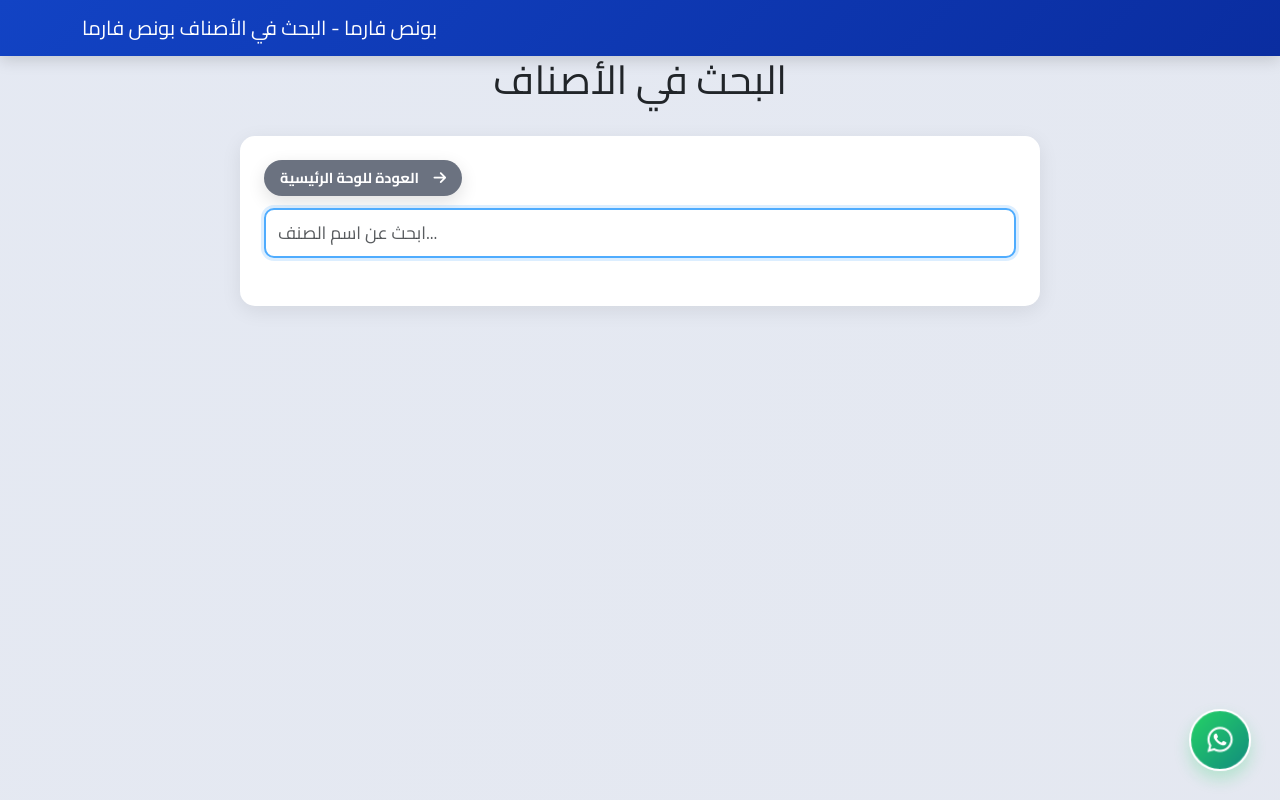
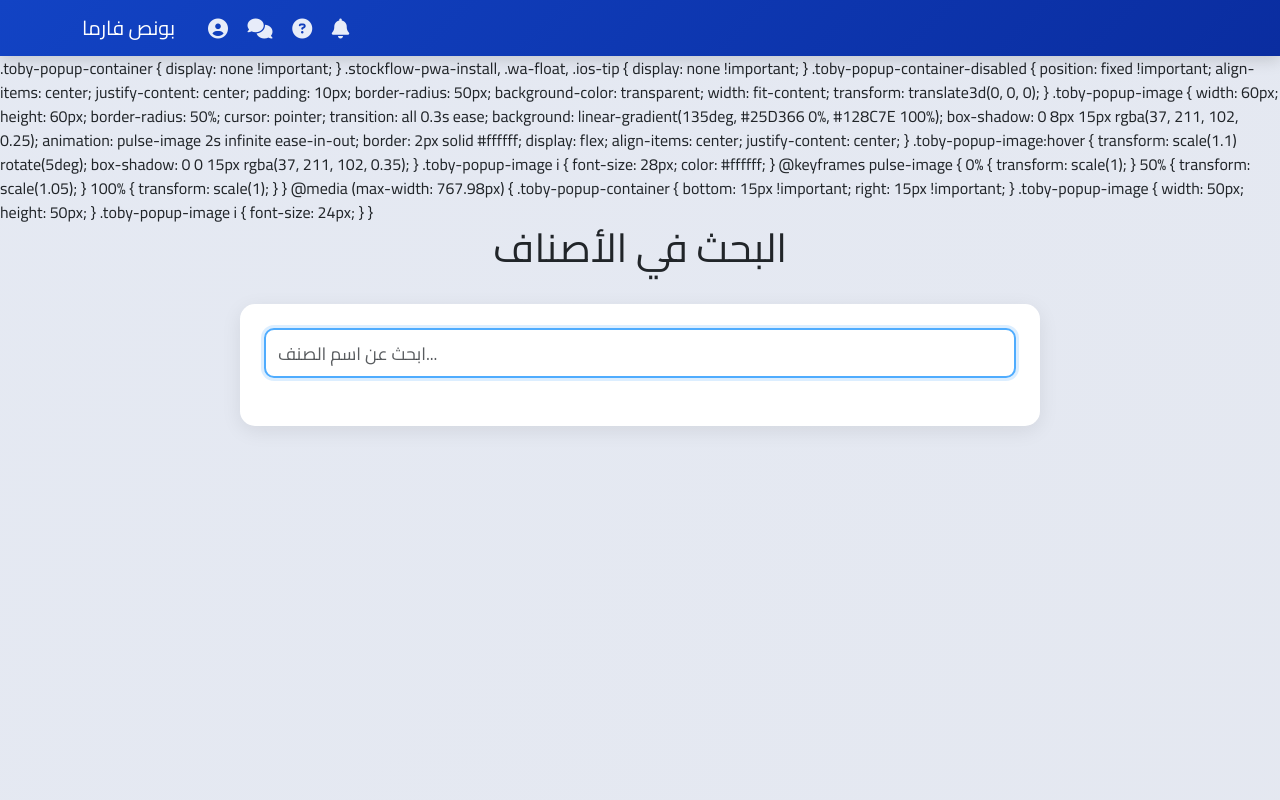
Before and after one commit to Mohamed951357/stockflow-website, a Python web app: template templates/search.html in a window 1280 px wide. Run offline with Jinja, Linux system fonts and the light colour scheme; the template is opened without the code that fills it, so the values that code supplies are empty.

Commit message:
fix: add notification badges to search page navbar (search.html)

```diff
--- a/templates/search.html
+++ b/templates/search.html
@@ -3,6 +3,7 @@
 <head>
     <meta charset="UTF-8">
     <meta name="viewport" content="width=device-width, initial-scale=1.0">
+    <meta name="theme-color" content="#ffffff">
     <title>بونص فارما - البحث في الأصناف</title>
     <!-- View Transition API Meta Tags -->
     <meta name="view-transition" content="same-origin">
@@ -70,6 +71,43 @@
             top: 0;
             z-index: 1030;
             transition: all 0.3s ease;
+        }
+
+        /* Notification wrapper icons */
+        .navbar-nav-notification-wrapper {
+            display: flex;
+            align-items: center;
+            gap: 2px;
+            margin-right: auto;
+        }
+        .navbar-nav-notification-wrapper .nav-link {
+            position: relative;
+            color: rgba(255,255,255,0.9) !important;
+            padding: 0.4rem 0.55rem !important;
+            border-radius: 8px;
+            transition: background 0.2s;
+        }
+        .navbar-nav-notification-wrapper .nav-link:hover {
+            background: rgba(255,255,255,0.15);
+            color: #fff !important;
+        }
+        .notification-badge {
+            position: absolute;
+            top: 2px;
+            right: 2px;
+            background: #ef4444;
+            color: #fff;
+            font-size: 0.65rem;
+            font-weight: 700;
+            min-width: 17px;
+            height: 17px;
+            border-radius: 50%;
+            display: flex;
+            align-items: center;
+            justify-content: center;
+            padding: 0 3px;
+            line-height: 1;
+            border: 1.5px solid #fff;
         }
 
         .search-container {
@@ -313,19 +351,16 @@
     <div id="fallingStars"></div>
     {% endif %}
 
-    {# NEW: Floating Pop-up for WhatsApp Support (Moved from Dashboard) #}
-    <div class="toby-popup-container show icon-only" id="tobyPopup" style="position: fixed; will-change: transform;">
-        <div class="toby-popup-image" onclick="contactSupportWhatsApp()" aria-label="WhatsApp Support"><i
-                class="fab fa-whatsapp"></i></div>
-    </div>
 
-    <style>
+
         .toby-popup-container {
+            display: none !important;
+        }
+        .stockflow-pwa-install, .wa-float, .ios-tip {
+            display: none !important;
+        }
+        .toby-popup-container-disabled {
             position: fixed !important;
-            bottom: 20px !important;
-            right: 20px !important;
-            z-index: 9999 !important;
-            display: flex;
             align-items: center;
             justify-content: center;
             padding: 10px;
@@ -388,11 +423,31 @@
     </script>
 
     <nav class="navbar navbar-expand-lg navbar-dark">
-        <div class="container">
+        <div class="container" style="display:flex; align-items:center; justify-content:space-between; gap:8px;">
             <a class="navbar-brand" href="/company" onclick="navigateWithTransition('/company', event); return false;">
-                <span class="full-text">بونص فارما - البحث في الأصناف</span>
-                <span class="short-text">بونص فارما</span>
+                {% if current_logo_path %}
+                <img src="{{ current_logo_path }}" alt="Logo" style="height:38px;width:38px;object-fit:contain;border-radius:8px;margin-left:8px;">
+                {% endif %}
+                <span class="full-text">{{ system_subtitle if system_subtitle else 'بونص فارما' }}</span>
+                <span class="short-text"></span>
             </a>
+            {# أيقونات الإشعارات والرسايل #}
+            <div class="navbar-nav-notification-wrapper d-flex">
+                <a class="nav-link" href="{{ url_for('company_profile') }}" title="ملفي الشخصي">
+                    <i class="fas fa-user-circle fa-lg"></i>
+                </a>
+                <a class="nav-link" href="{{ url_for('company_messages') }}" title="المراسلات">
+                    <i class="fas fa-comments fa-lg"></i>
+                    <span class="notification-badge" id="community-count" style="display: none;">0</span>
+                </a>
+                <a class="nav-link" href="{{ url_for('instructions') }}" title="تعليمات وإرشادات">
+                    <i class="fas fa-question-circle fa-lg"></i>
+                </a>
+                <a class="nav-link position-relative" href="{{ url_for('notifications') }}" title="الإشعارات">
+                    <i class="fas fa-bell fa-lg"></i>
+                    <span class="notification-badge" id="notification-count" style="display: none;">0</span>
+                </a>
+            </div>
         </div>
     </nav>
 
@@ -400,11 +455,6 @@
         <h1 class="page-title">البحث في الأصناف</h1>
 
         <div class="search-container">
-            <div class="back-button-wrapper">
-                <a href="/company" class="back-btn" onclick="navigateWithTransition('/company', event); return false;" aria-label="العودة للوحة الرئيسية">
-                    العودة للوحة الرئيسية <i class="fas fa-arrow-right ms-2"></i>
-                </a>
-            </div>
             <div class="search-input-group">
                 <input type="text" id="searchInput" class="form-control search-input" placeholder="ابحث عن اسم الصنف..." autocomplete="off">
                 <button id="searchButton" class="search-btn" onclick="performSearch()">
@@ -622,6 +672,37 @@
                 }
             };
         });
+
+        // تحديث عداد الإشعارات والرسايل في النافبار
+        function updateCounts() {
+            fetch('/api/unread_counts')
+                .then(response => response.json())
+                .then(data => {
+                    const notificationBadge = document.getElementById('notification-count');
+                    if (notificationBadge) {
+                        if (data.unread_notifications_count > 0) {
+                            notificationBadge.textContent = data.unread_notifications_count;
+                            notificationBadge.style.display = 'flex';
+                        } else {
+                            notificationBadge.style.display = 'none';
+                        }
+                    }
+                    const communityBadge = document.getElementById('community-count');
+                    if (communityBadge) {
+                        if (data.unread_private_messages_count > 0) {
+                            communityBadge.textContent = data.unread_private_messages_count;
+                            communityBadge.style.display = 'flex';
+                        } else {
+                            communityBadge.style.display = 'none';
+                        }
+                    }
+                })
+                .catch(error => console.error('Error fetching unread counts:', error));
+        }
+        document.addEventListener('DOMContentLoaded', function() {
+            updateCounts();
+            setInterval(updateCounts, 30000);
+        });
     </script>
 </body>
 </html>
```
